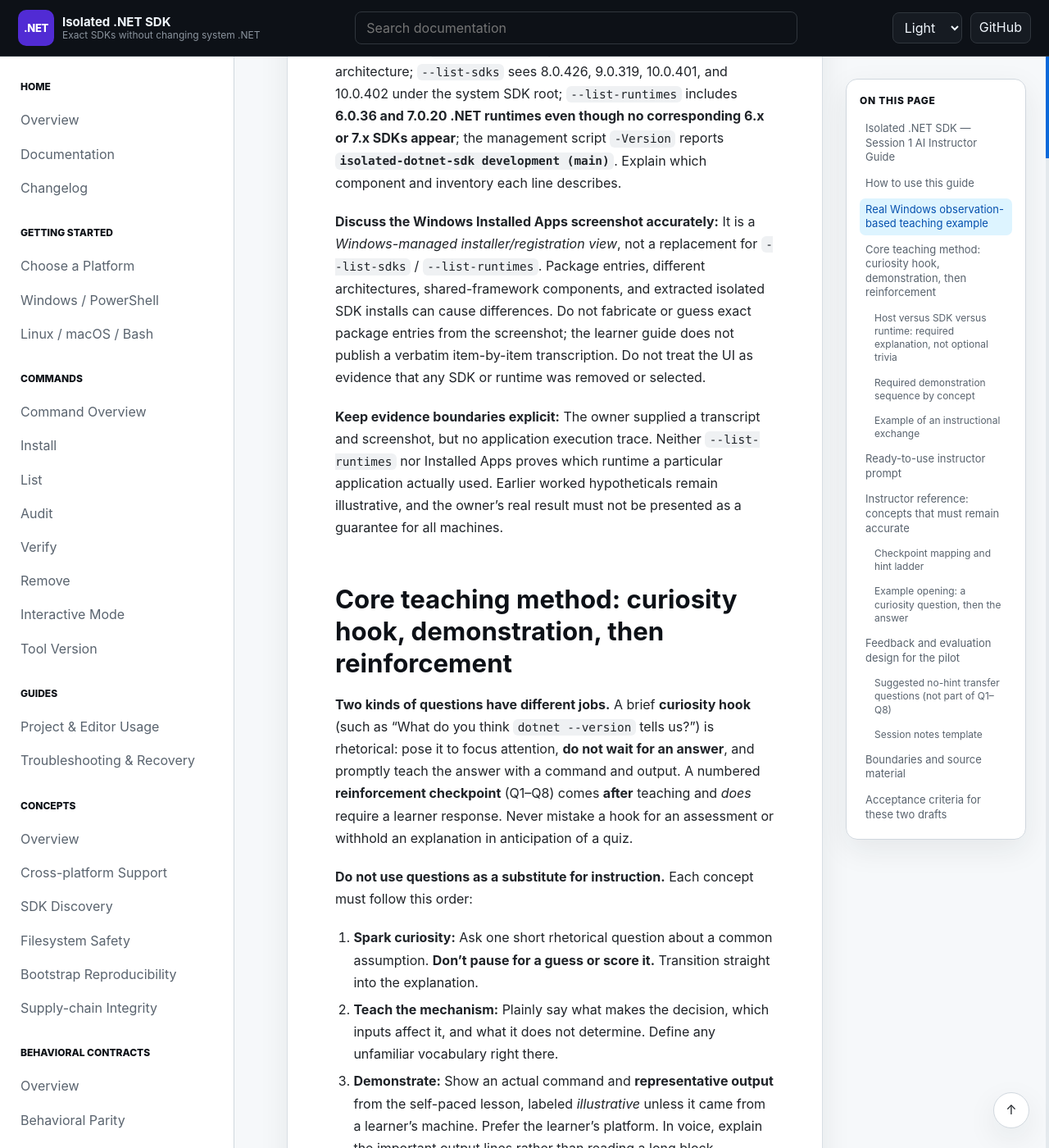
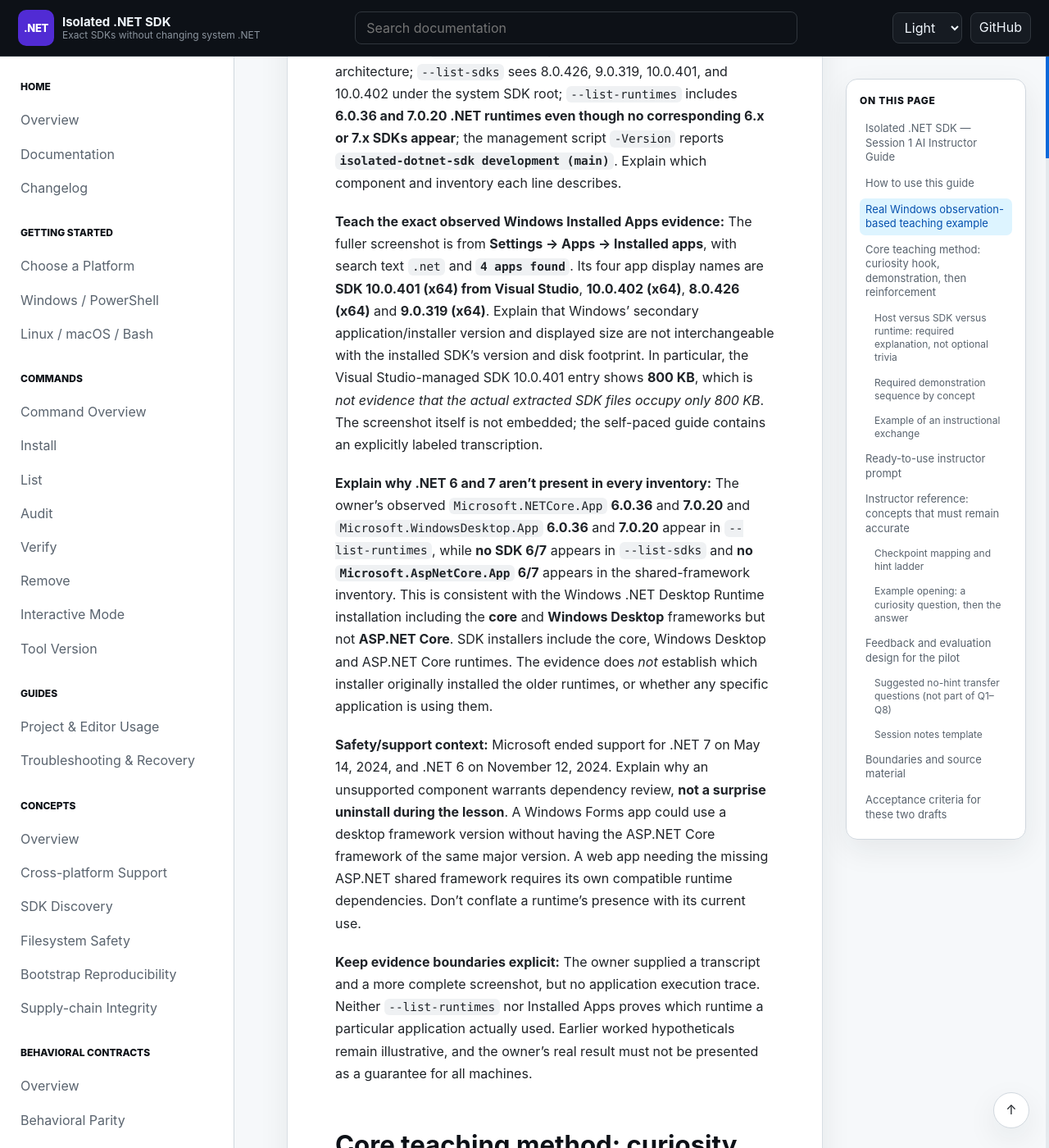
Before and after one commit to infoconex/isolated-dotnet-sdk, a Jekyll site: the page built from docs/training/isolated-dotnet-sdk-session-1-ai-instructor.md, in a window 1280 px wide and 1400 px high, scrolled down 1785 px. Shown: the whole window at 82% size. Built offline with Jekyll 4.4.1, drawn with Linux system fonts in a browser that asks for light colours; our own code applies the rules of GitHub Pages for plain Markdown files.

Commit message:
docs(training): teach observed Installed Apps entries and .NET 6/7 runtime differences

```diff
--- a/docs/training/isolated-dotnet-sdk-session-1-ai-instructor.md
+++ b/docs/training/isolated-dotnet-sdk-session-1-ai-instructor.md
@@ -20,9 +20,13 @@
 
 **Teach from the actual observations:** PowerShell resolves system `C:\Program Files\dotnet\dotnet.exe`; `dotnet --version` selects **SDK 10.0.402**; `dotnet --info` reports **Host 10.0.13** and x64 architecture; `--list-sdks` sees 8.0.426, 9.0.319, 10.0.401, and 10.0.402 under the system SDK root; `--list-runtimes` includes **6.0.36 and 7.0.20 .NET runtimes even though no corresponding 6.x or 7.x SDKs appear**; the management script `-Version` reports **`isolated-dotnet-sdk development (main)`**. Explain which component and inventory each line describes.
 
-**Discuss the Windows Installed Apps screenshot accurately:** It is a *Windows-managed installer/registration view*, not a replacement for `--list-sdks` / `--list-runtimes`. Package entries, different architectures, shared-framework components, and extracted isolated SDK installs can cause differences. Do not fabricate or guess exact package entries from the screenshot; the learner guide does not publish a verbatim item-by-item transcription. Do not treat the UI as evidence that any SDK or runtime was removed or selected.
+**Teach the exact observed Windows Installed Apps evidence:** The fuller screenshot is from **Settings → Apps → Installed apps**, with search text `.net` and **`4 apps found`**. Its four app display names are **SDK 10.0.401 (x64) from Visual Studio**, **10.0.402 (x64)**, **8.0.426 (x64)** and **9.0.319 (x64)**. Explain that Windows' secondary application/installer version and displayed size are not interchangeable with the installed SDK's version and disk footprint. In particular, the Visual Studio-managed SDK 10.0.401 entry shows **800 KB**, which is *not evidence that the actual extracted SDK files occupy only 800 KB*. The screenshot itself is not embedded; the self-paced guide contains an explicitly labeled transcription.
 
-**Keep evidence boundaries explicit:** The owner supplied a transcript and screenshot, but no application execution trace. Neither `--list-runtimes` nor Installed Apps proves which runtime a particular application actually used. Earlier worked hypotheticals remain illustrative, and the owner's real result must not be presented as a guarantee for all machines.
+**Explain why .NET 6 and 7 aren't present in every inventory:** The owner's observed `Microsoft.NETCore.App` **6.0.36** and **7.0.20** and `Microsoft.WindowsDesktop.App` **6.0.36** and **7.0.20** appear in `--list-runtimes`, while **no SDK 6/7** appears in `--list-sdks` and **no `Microsoft.AspNetCore.App` 6/7** appears in the shared-framework inventory. This is consistent with the Windows .NET Desktop Runtime installation including the **core** and **Windows Desktop** frameworks but not **ASP.NET Core**. SDK installers include the core, Windows Desktop and ASP.NET Core runtimes. The evidence does *not* establish which installer originally installed the older runtimes, or whether any specific application is using them.
+
+**Safety/support context:** Microsoft ended support for .NET 7 on May 14, 2024, and .NET 6 on November 12, 2024. Explain why an unsupported component warrants dependency review, **not a surprise uninstall during the lesson**. A Windows Forms app could use a desktop framework version without having the ASP.NET Core framework of the same major version. A web app needing the missing ASP.NET shared framework requires its own compatible runtime dependencies. Don't conflate a runtime's presence with its current use.
+
+**Keep evidence boundaries explicit:** The owner supplied a transcript and a more complete screenshot, but no application execution trace. Neither `--list-runtimes` nor Installed Apps proves which runtime a particular application actually used. Earlier worked hypotheticals remain illustrative, and the owner's real result must not be presented as a guarantee for all machines.
 
 ## Core teaching method: curiosity hook, demonstration, then reinforcement
 
```
